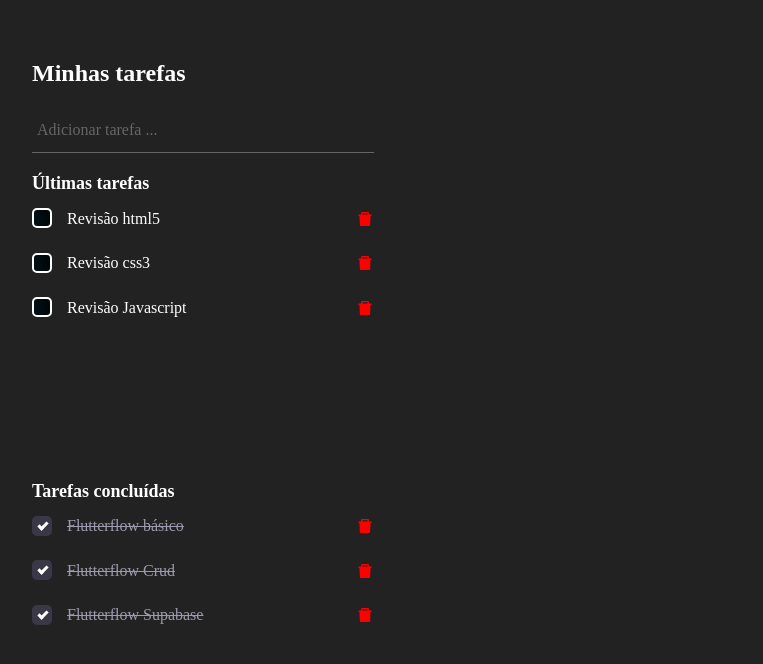
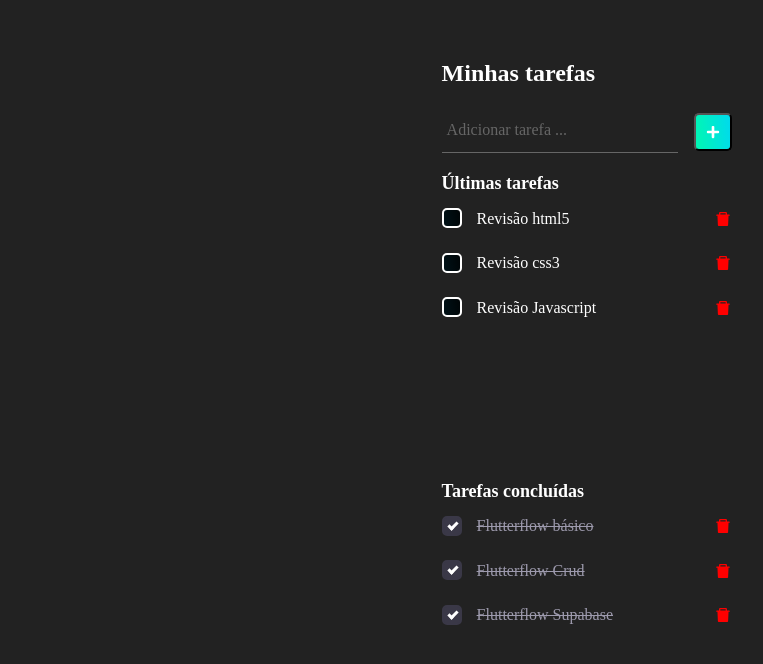
Before and after one commit to srodrigo28/tarefa-react, a React (Vite) app: page / in a window 1280 px wide. Shown: the top 664 px of the page, without its empty margins (53-816 px from the left). Built offline with nearby package versions, Linux system fonts and the light colour scheme; data requests are answered from the project's data file.

Commit message:
fix add-custom-buttom

```diff
--- a/src/App.jsx
+++ b/src/App.jsx
@@ -2,7 +2,7 @@ import Tasks from "./components/Tasks";
 
 function App(){
   return(
-    <div>
+    <div className="container">
       <Tasks />
     </div>
   )
--- a/src/components/AddTask.jsx
+++ b/src/components/AddTask.jsx
@@ -2,6 +2,8 @@ import { useState } from "react";
 
 import CustomInput from "./CustomInput";
 import "./AddTask.scss"
+import CustomButton from "./CustomButton";
+import { FaPlus } from "react-icons/fa";
 
 const AddTask = () => {
     const [task, setTask] = useState("")
@@ -18,6 +20,9 @@ const AddTask = () => {
                 value={task}
                 onChange={onChange}
             />
+            <CustomButton>
+                <FaPlus size={14} color="#fff" />
+            </CustomButton>
         </div>
     )
 }
--- a/src/components/CustomButton.jsx
+++ b/src/components/CustomButton.jsx
@@ -1,9 +1,11 @@
 import './CustomButton.scss'
 
 const CustomButton = ({ onClick, children }) => {
-    <button className="custom-button-container" onClick={onClick}>
-        {children}
-    </button>
+    return(
+        <button className="custom-button-container" onClick={onClick}>
+            {children}
+        </button>
+    )
 }
 
 export default CustomButton;
--- a/src/components/CustomButton.scss
+++ b/src/components/CustomButton.scss
@@ -3,6 +3,7 @@
     border-radius: 5px;
     background: linear-gradient(263deg, #00d1ff -30%, #00ffa3 125%);
     display: flex;
+    width: 40px;
     align-items: center;
     justify-content: center;
 }
--- a/src/components/Tasks.scss
+++ b/src/components/Tasks.scss
@@ -3,6 +3,7 @@
     display: flex;
     flex-direction: column;
     max-width: 40%;
+    margin: 0 auto;
     padding-top: 60px;
     height: 100vh;
 
--- a/src/index.scss
+++ b/src/index.scss
@@ -6,4 +6,12 @@
 html, body{
     color: #fff;
     background-color: #222;
+
+    display: flex;
+    width: 100vw;
+    flex-direction: column;
 }
+.container{
+    width: 90%;
+    margin: 0 auto;
+}
```
